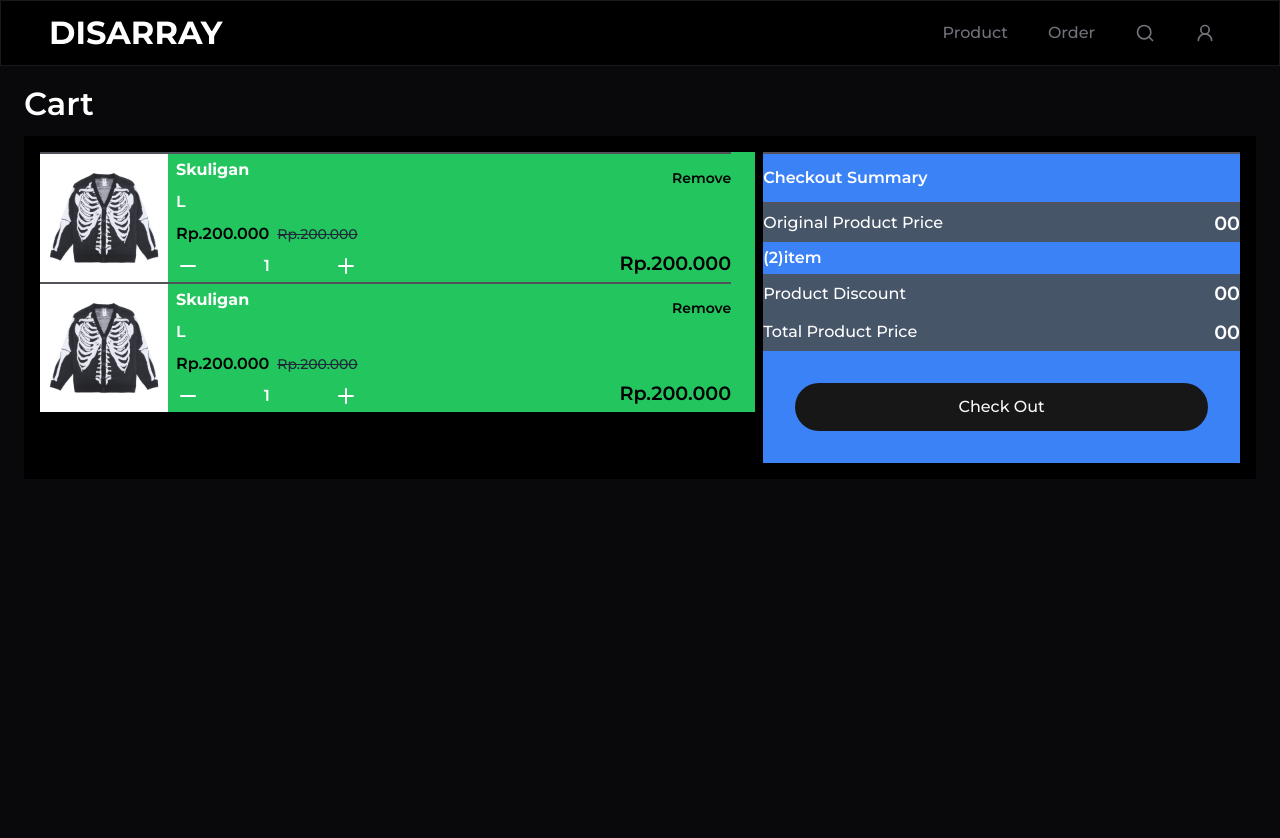
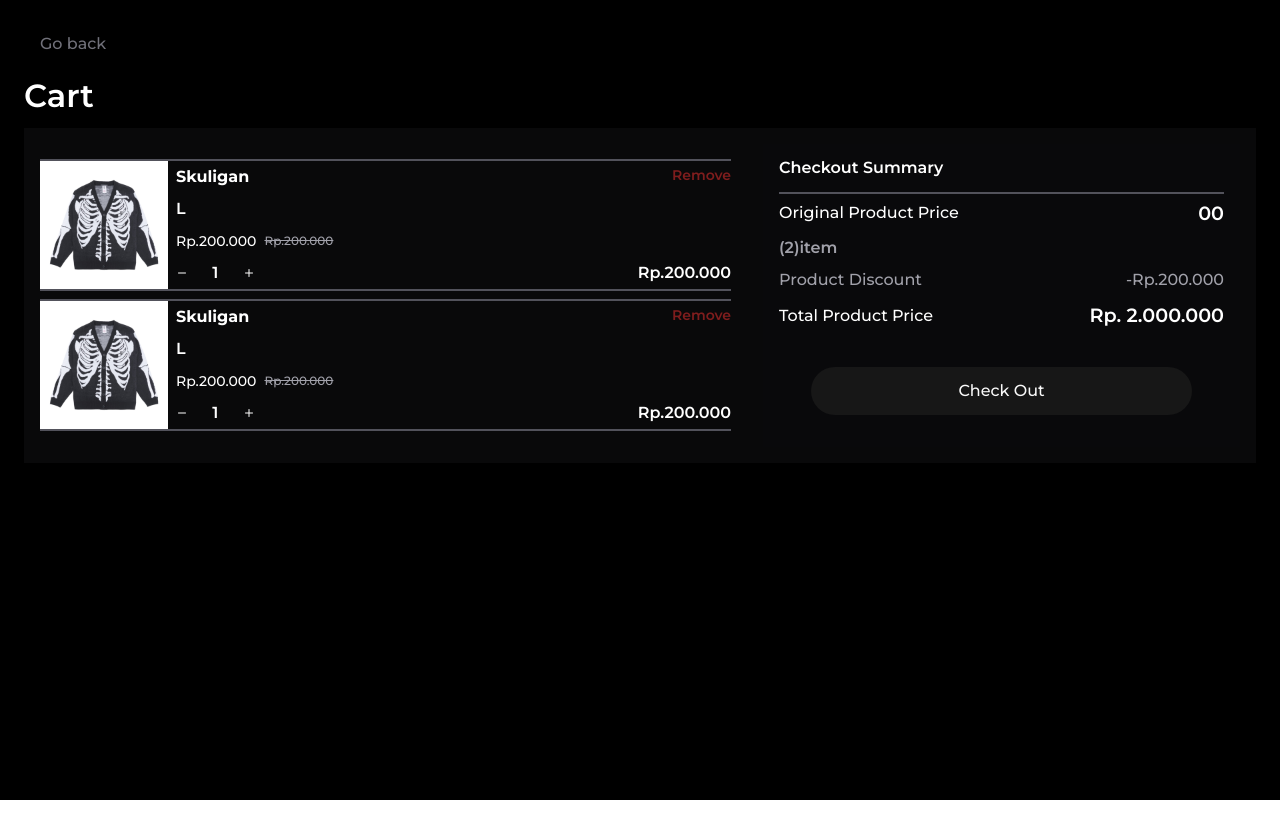
Before and after one commit to noerhdy/Nera, a React (Vite) app: page /order in a window 1280 px wide. Shown: the top 838 px of the page. After the commit the page ends 800 px from the top, so only its background shows below. Built offline with nearby package versions, Linux system fonts and the light colour scheme.

Commit message:
feat - ordersection

```diff
--- a/src/components/fragments/Order/OrderItem.jsx
+++ b/src/components/fragments/Order/OrderItem.jsx
@@ -4,7 +4,7 @@ import React from "react";
 
 function OrderItem() {
   return (
-    <div className="w-full  gap-2 flex border-t-2 border-zinc-600 mx-auto">
+    <div className="w-full gap-2 my-2 overflow-hidden flex border-y-2 border-zinc-600 mx-auto">
       {/* Gambar Produk */}
       <div className="relative w-32 h-32 flex-shrink-0">
         <img
@@ -15,27 +15,29 @@ function OrderItem() {
       </div>
 
       {/* Detail Produk */}
-      <div className="w-full  flex justify-between ">
+      <div className="w-full flex justify-between ">
         {/* Bagian Kiri - Nama Produk dan Harga */}
         <div className="flex flex-col justify-between ">
           <div className="flex flex-col">
             <h1 className="font-bold text-[1rem] text-start ">Skuligan</h1>
-            <span className="font-semibold text-[1rem]">L</span>
+            <span className="font-semibold sm:text-[1rem] text-[0.75rem]">
+              L
+            </span>
           </div>
           <div className="flex items-center gap-2">
-            <h1 className="font-semibold text-black text-[1rem]">Rp.200.000</h1>
-            <p className="font-medium text-[0.875rem] line-through text-gray-800">
+            <h1 className="font-medium  text-[0.875rem]">Rp.200.000</h1>
+            <p className="font-medium text-[0.75rem] line-through text-zinc-400">
               Rp.200.000
             </p>
           </div>
 
-          <div className="flex items-center gap-2 justify-between ">
+          <div className="flex items-center gap-2 justify-between w-1/2 ">
             <button
               type="button"
               aria-label="Decrease quantity"
               //   onClick={handleMinusQuantity}
             >
-              <Minus />
+              <Minus size={12} />
             </button>
             <span className="font-semibold text-[1rem]">1</span>
             <button
@@ -43,23 +45,21 @@ function OrderItem() {
               aria-label="Increase quantity"
               //   onClick={handlePlusQuantity}
             >
-              <Plus />
+              <Plus size={12} />
             </button>
           </div>
         </div>
 
         {/* Bagian Kanan - Kontrol Kuantitas dan Tombol Hapus */}
-        <div className="flex flex-col justify-between items-end  ">
-          <div className="mt-2">
+        <div className="flex flex-col justify-between  items-end  ">
           <button
             type="button"
-              className="text-black font-semibold text-[0.875rem]"
+            className=" text-red-900 font-semibold text-[0.875rem]"
             //   onClick={handleRemove}
           >
             Remove
           </button>
-          </div>
-          <h1 className="font-semibold text-black text-[1.2rem]">Rp.200.000</h1>
+          <h1 className="font-semibold  text-[1rem]">Rp.200.000</h1>
         </div>
       </div>
     </div>
--- a/src/components/fragments/Order/OrderSection.jsx
+++ b/src/components/fragments/Order/OrderSection.jsx
@@ -2,12 +2,16 @@ import { Button } from "@/components/ui/button";
 import React from "react";
 import OrderItem from "./OrderItem";
 import ButtonNav from "@/components/elements/button/ButtonNav";
+import Navbar from "../Navbar";
 
 function OrderSection() {
   return (
-    <section className="relative h-fit leading-loose overflow-hidden">
-      <div className="p-[1.5rem] font-normal h-dvh text-justify text-[0.75rem] sm:text-[1rem] text-white">
+    <section className="relative h-dvh bg-black ">
+      <div className="p-[1.5rem]  font-normal  text-justify text-[0.75rem] sm:text-[1rem] text-white  leading-loose">
         {/* title */}
+        <ButtonNav linkPage="/" classname="active-class">
+          Go back
+        </ButtonNav>
         <div className="flex w-full justify-between items-start">
           <div className="flex text-start flex-col">
             <h1 className="font-semibold text-[2rem]">Cart</h1>
@@ -21,41 +25,44 @@ function OrderSection() {
           </ButtonNav>
         </div> */}
         {/* endcardempty */}
-        <div className="p-4 bg-black flex w-full gap-2">
-          <div className="bg-green-500 size-3/5">
-            <div className="max-h-80 overflow-y-auto pr-6">
+        <div className="p-4 flex flex-col sm:flex-row w-full h-fit justify-center items-center bg-zinc-900/40 gap-2 ">
+          {/* sideL */}
+          <div className=" sm:size-3/5 size-full">
+            <div className="max-h-[500px] overflow-auto pr-0 sm:pr-6">
               <OrderItem />
               <OrderItem />
             </div>
           </div>
-
-          <div className="bg-blue-500 size-2/5">
-            <div className="flex border-y-2 py-2 border-zinc-600">
+          {/* sideR */}
+          <div className=" sm:w-2/5 w-full sm:relative bg-zinc-950  absolute  left-0 right-0 bottom-0  px-4">
+            <div className="sm:flex hidden border-b-2 py-2 border-zinc-600">
               <h1 className="font-semibold text-[1rem]">Checkout Summary</h1>
             </div>
-            <div className="flex  items-center w-full justify-between bg-slate-600">
+            <div className="sm:flex hidden items-center w-full justify-between ">
               <h1 className="font-medium text-[1rem]">
                 Original Product Price
               </h1>
               <h1 className="font-semibold text-[1.2rem]">00</h1>
             </div>
-            <h1 className="font-semibold text-[1rem]">(2)item</h1>
+            <h1 className="sm:flex hidden font-semibold text-[1rem] text-zinc-400">
+              (2)item
+            </h1>
             {/* item2 */}
-            <div className="flex  items-center w-full justify-between bg-slate-600">
-              <h1 className="font-medium text-[1rem]">Product Discount</h1>
-              <h1 className="font-semibold text-[1.2rem]">00</h1>
+            <div className="sm:flex hidden items-center w-full justify-between font-medium text-[1rem] text-zinc-400">
+              <h1>Product Discount</h1>
+              <h1> -Rp.200.000</h1>
             </div>
             {/* item3 */}
-            <div className="flex  items-center w-full justify-between bg-slate-600">
+            <div className="flex sm:pt-0 pt-4  items-center w-full justify-between">
               <h1 className="font-medium text-[1rem]">Total Product Price</h1>
-              <h1 className="font-semibold text-[1.2rem]">00</h1>
+              <h1 className="font-semibold text-[1.2rem]">Rp. 2.000.000</h1>
             </div>
 
             <div className=" p-8">
               {/* <Toaster theme="dark" position="top-center" /> */}
               <Button
                 // onClick={handleClick}
-                className="rounded-full  py-6 text-[1rem] w-full "
+                className="rounded-full  py-6 text-[1rem] w-full pointer-events-none "
               >
                 Check Out
               </Button>
--- a/src/config/routes/RoutesConfig.jsx
+++ b/src/config/routes/RoutesConfig.jsx
@@ -11,8 +11,8 @@ const RoutesConfig = () => {
         <Route path="/" element={<MainLayout />}>
           <Route index element={<HomePage />} />
           <Route path="/product" element={<ProductPage />} />
-          <Route path="/order" element={<OrderPage />} />
         </Route>
+        <Route path="/order" element={<OrderPage />} />
       </Routes>
     </Router>
   );
--- a/src/pages/order/OrderPage.jsx
+++ b/src/pages/order/OrderPage.jsx
@@ -3,10 +3,8 @@ import React from "react";
 
 function OrderPage() {
   return (
-    <div>
-      <div className=" pt-12 ">
-        <OrderSection />
-      </div>
+    <div className="bg-black overflow-hidden">
+      <OrderSection />
     </div>
   );
 }
```
Lines whose indentation alone changed are shown as unchanged.
